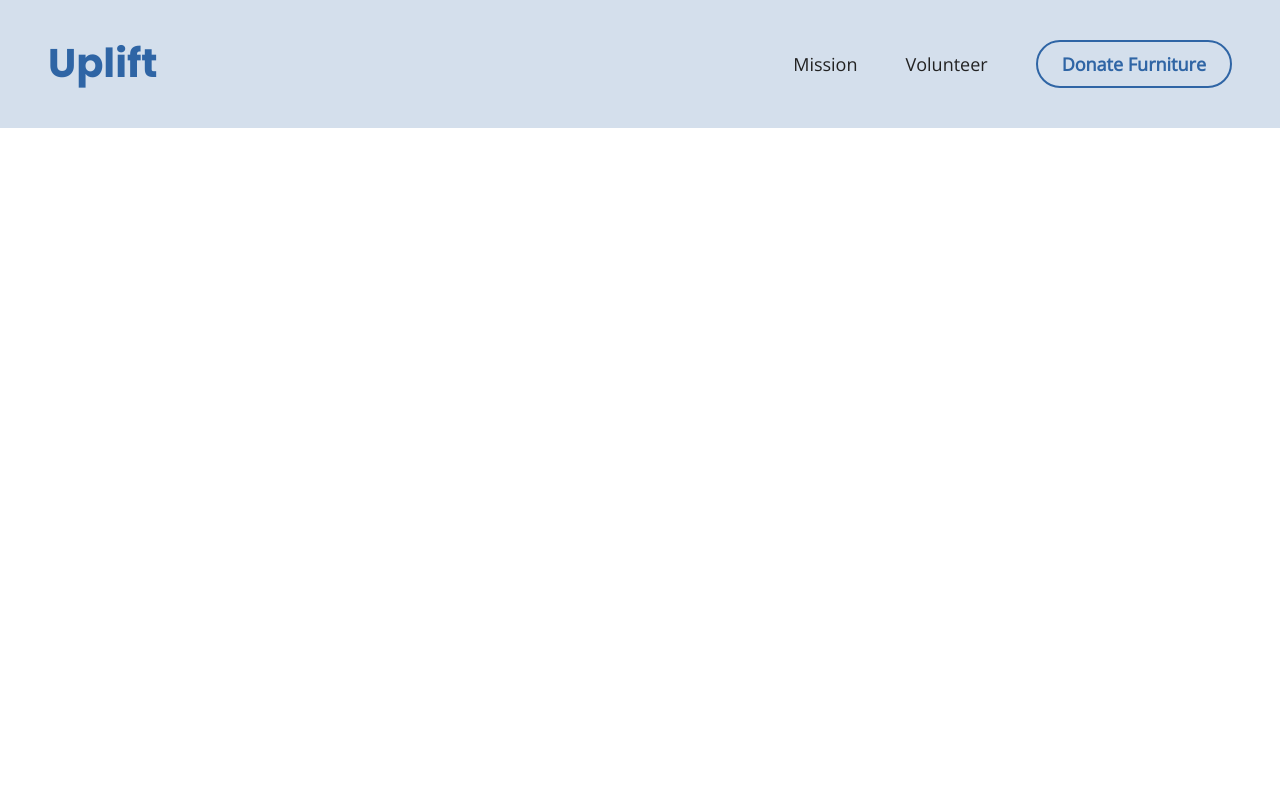
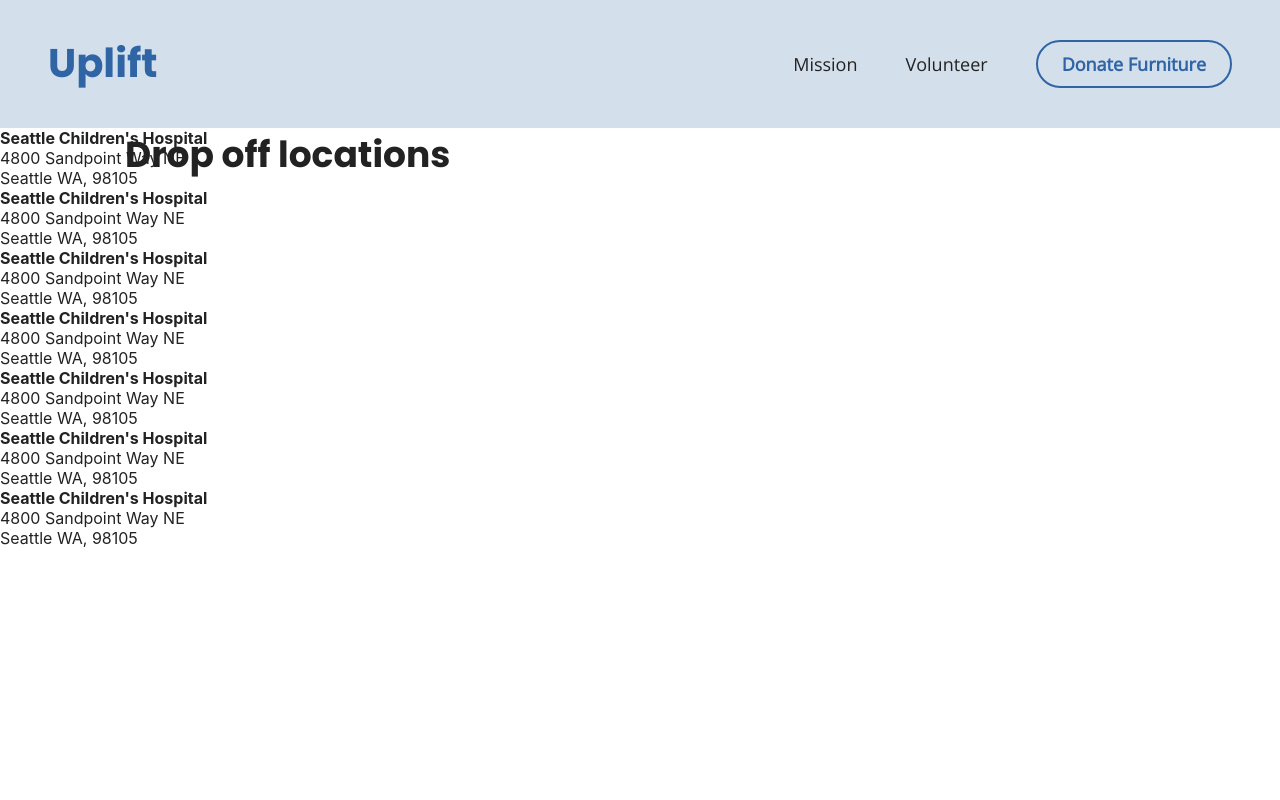
Before and after one commit to xCyziw/Wackathon, a React (Create React App) app: page /donate in a window 1280 px wide. Shown: the top 800 px of the page. Built offline with nearby package versions, Linux system fonts and the light colour scheme.

Commit message:
pulling changes

```diff
--- a/src/pages/DropOff/index.js
+++ b/src/pages/DropOff/index.js
@@ -41,8 +41,72 @@ export default class DropOff extends Component {
   render() {
     return (
       <>
+        <section className='locations'>
+          <h1>Drop off locations</h1>
+        </section>
 
+        <section className='address'>
+          <h4>Seattle Children's Hospital</h4>
+          <p>
+            4800 Sandpoint Way NE
+            <br></br>
+            Seattle WA, 98105
+          </p>
+        </section>
 
+        <section className='address'>
+          <h4>Seattle Children's Hospital</h4>
+          <p>
+            4800 Sandpoint Way NE
+          <br></br>
+            Seattle WA, 98105
+        </p>
+        </section>
+
+        <section className='address'>
+          <h4>Seattle Children's Hospital</h4>
+          <p>
+            4800 Sandpoint Way NE
+          <br></br>
+            Seattle WA, 98105
+        </p>
+        </section>
+
+        <section className='address'>
+          <h4>Seattle Children's Hospital</h4>
+          <p>
+            4800 Sandpoint Way NE
+          <br></br>
+            Seattle WA, 98105
+        </p>
+        </section>
+
+        <section className='address'>
+          <h4>Seattle Children's Hospital</h4>
+          <p>
+            4800 Sandpoint Way NE
+          <br></br>
+            Seattle WA, 98105
+        </p>
+        </section>
+
+        <section className='address'>
+          <h4>Seattle Children's Hospital</h4>
+          <p>
+            4800 Sandpoint Way NE
+          <br></br>
+            Seattle WA, 98105
+        </p>
+        </section>
+
+        <section className='address'>
+          <h4>Seattle Children's Hospital</h4>
+          <p>
+            4800 Sandpoint Way NE
+          <br></br>
+            Seattle WA, 98105
+        </p>
+        </section>
 
       <section className="container">
         <section className="info">
@@ -77,7 +141,7 @@ export default class DropOff extends Component {
           </section>
 
           <section className='drop'>
-            <label>Drop off Location</label>
+            <label>Drop off Location</label><br></br>
             <Input placeholder="Drop Off Location" inputProps={{ 'aria-label': 'description' }} />
           </section>
         </form>
--- a/src/pages/DropOff/style.css
+++ b/src/pages/DropOff/style.css
@@ -1,6 +1,22 @@
 .container {
   background: #C4C4C4;
 }
+
+.locations{
+  display: flex;
+  flex-direction: column;
+  left: 125px;
+
+  position: absolute;
+}
+
+/* .address{
+  display: flex;
+  flex-direction: column;
+  left: 125px;
+
+  position: absolute;
+} */
 
 .info{
   display: flex;
@@ -44,9 +60,9 @@ width: 62px;
   height: 22px;
   left: 592px;
   top: 1164px;
+}
 
-
-
+.btn{
   /* button-fullwidth */
 
 
@@ -56,16 +72,12 @@ display: flex;
   flex-direction: column;
   padding: 12px 10px;
 
-position: absolute;
+  /* position: absolute; */
   width: 322px;
   height: 46px;
   left: 592px;
   top: 1196px;
 
-/* blue */
-}
-
-.btn{
   background: #2F65A5;
   border-radius: 8px;
 }
```
Lines whose indentation alone changed are shown as unchanged.
